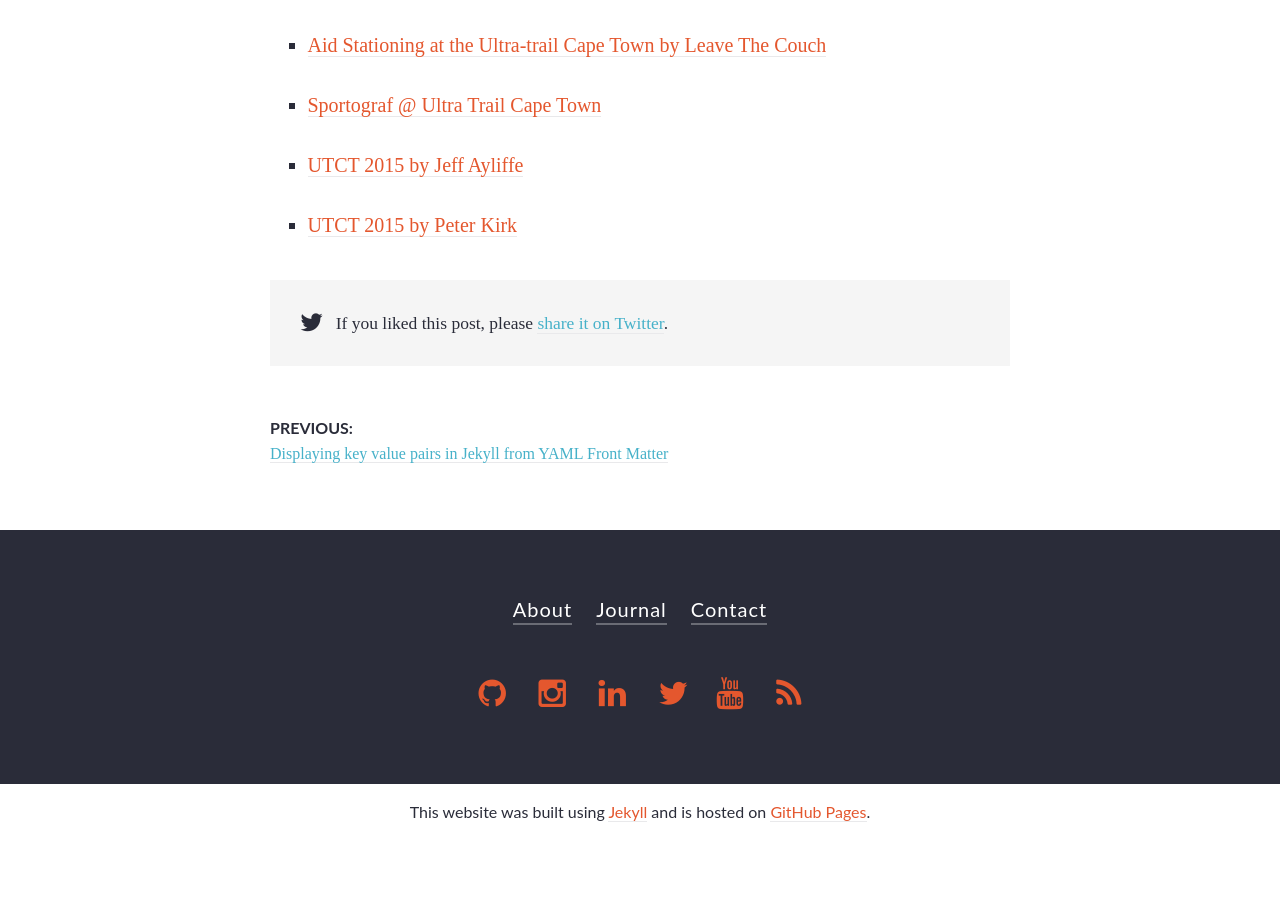
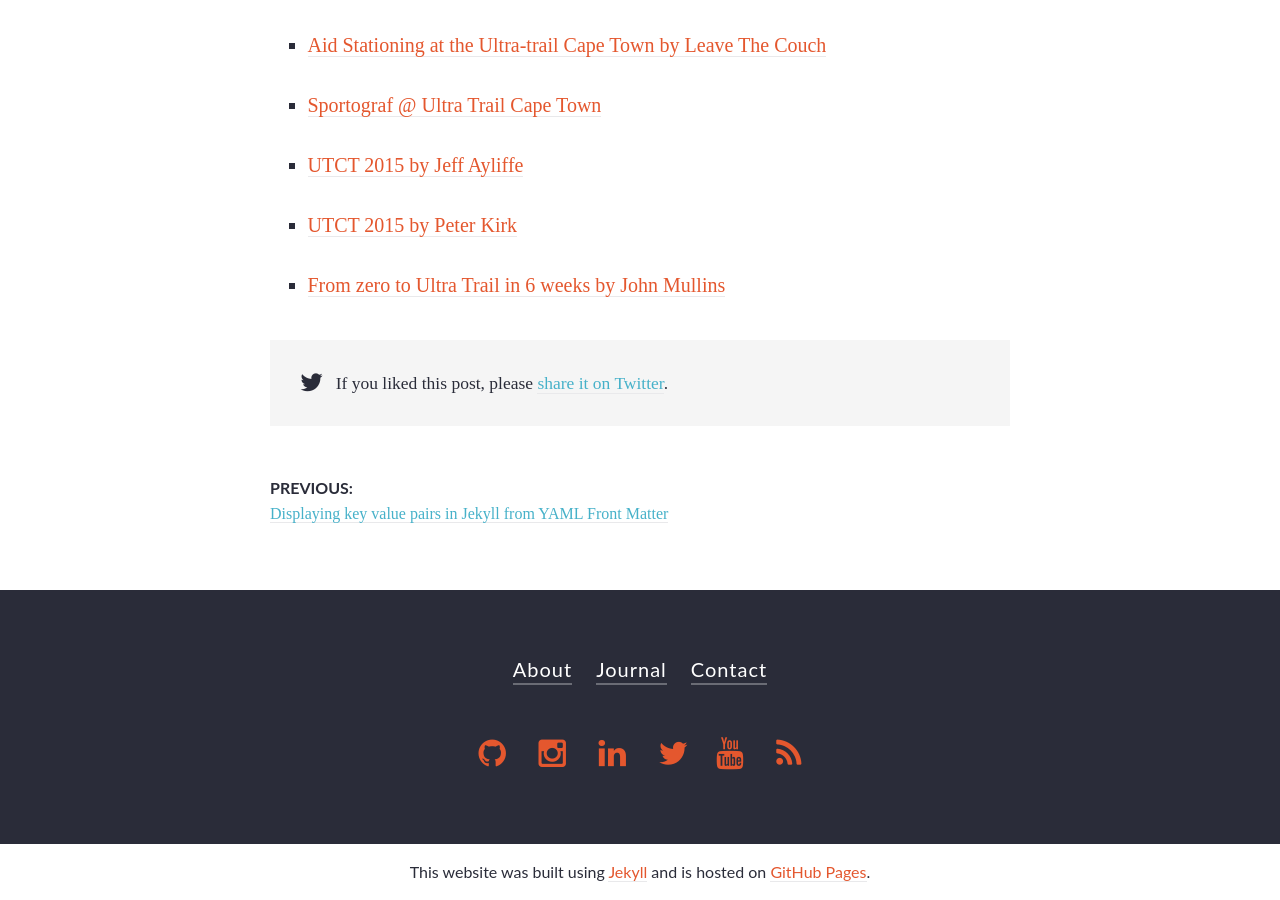
Before and after one commit to michaelthorne/michaelthorne.github.io, a Jekyll site: the page built from _posts/2015-10-06-race-report-ultra-trail-cape-town-2015.md, in a window 1280 px wide and 900 px high, scrolled down 12619 px. Built offline with Jekyll 4.4.1, drawn with Linux system fonts in a browser that asks for light colours; some web fonts are replaced; comment, search, counter and statistics services are not loaded; before the commit the page ends 13459 px from its top, so only the background shows below that.

Commit message:
Added link to John Mullins blog post

```diff
--- a/_posts/2015-10-06-race-report-ultra-trail-cape-town-2015.md
+++ b/_posts/2015-10-06-race-report-ultra-trail-cape-town-2015.md
@@ -263,5 +263,6 @@ my ass! And to my Mom: I’m so glad that you were there at the finish. It meant
 * [Sportograf @ Ultra Trail Cape Town](http://www.sportograf.com/en/event/2939-Ultra-Trail-Cape-Town-2015#event)
 * [UTCT 2015 by Jeff Ayliffe](https://www.facebook.com/media/set/?set=a.435364166650073.1073741847.247813108738514&type=3)
 * [UTCT 2015 by Peter Kirk](https://www.facebook.com/media/set/?set=a.435368719982951.1073741848.247813108738514&type=3)
+* [From zero to Ultra Trail in 6 weeks by John Mullins](http://www.johnmullins.co.za/ultratrailcapetown2015/)
 
 <script async defer src="//platform.instagram.com/en_US/embeds.js"></script>
```
